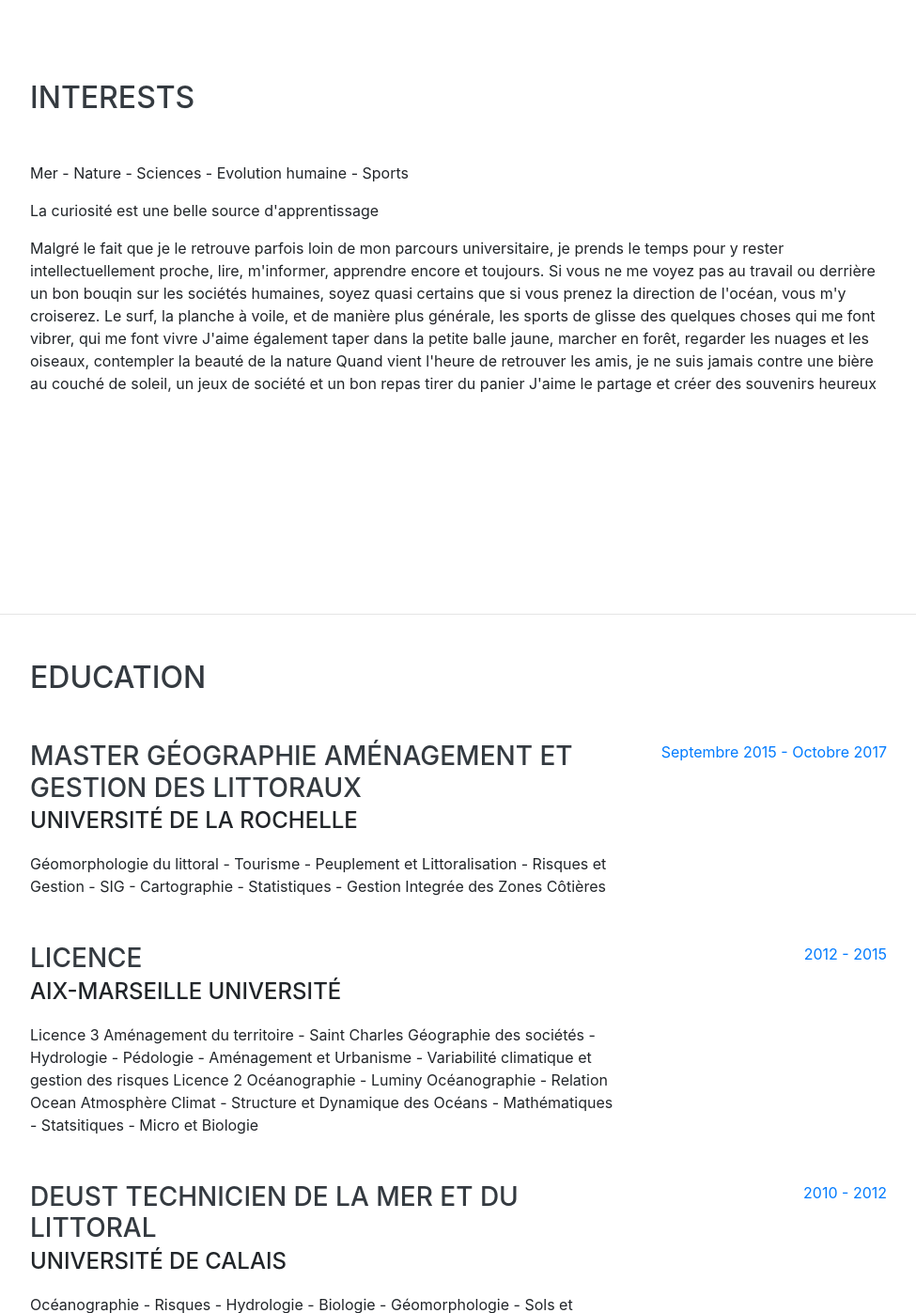
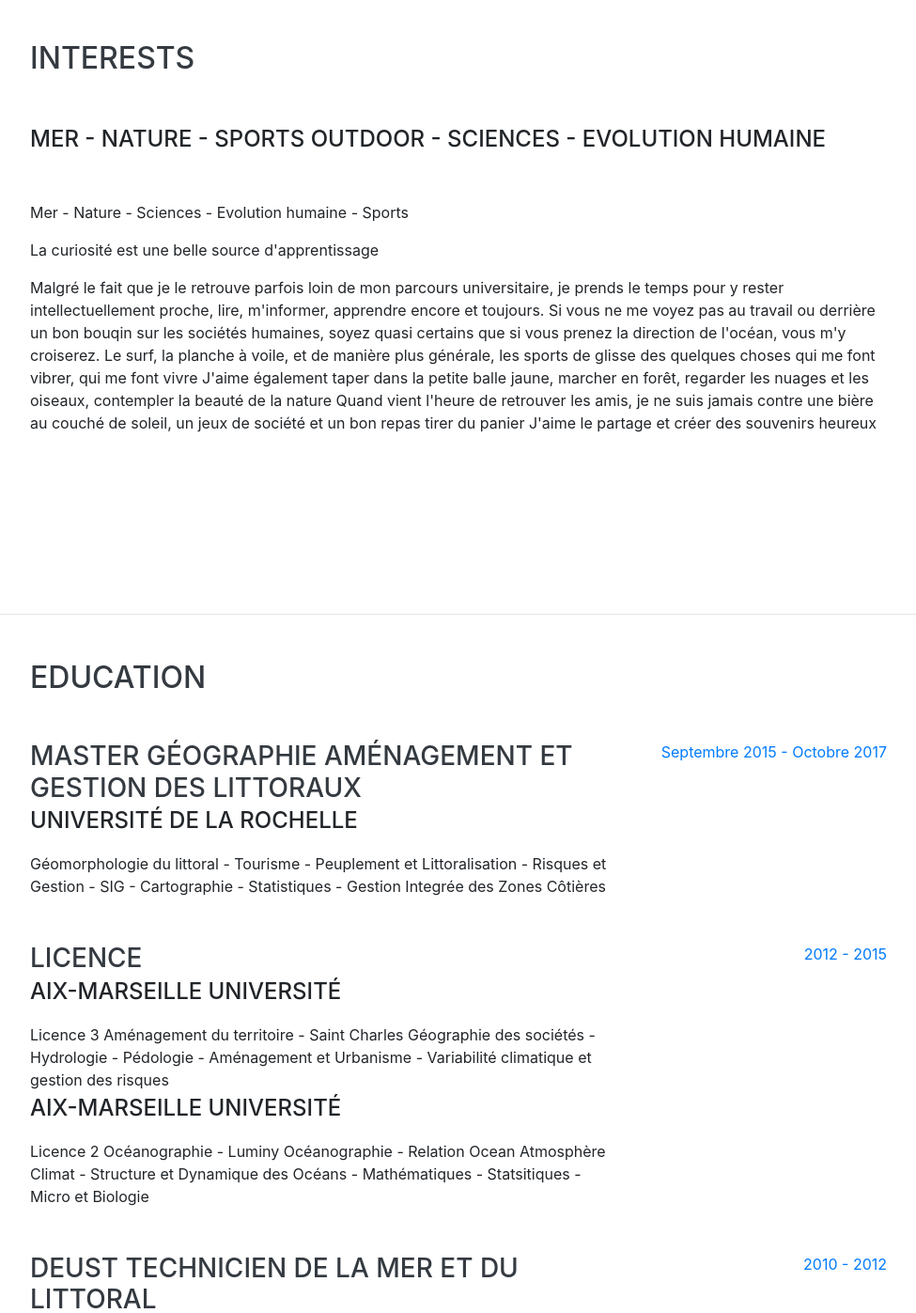
Before and after one commit to JeromePhamTan/JeromePhamTan.github.io, a website with bundled scripts: page index.html in a window 1280 px wide. Shown: the part 1200-2597 px from the top of the page at 94% size, without its empty margins (288-1263 px from the left). Built offline with nearby package versions, Linux system fonts and the light colour scheme; a web font is replaced by a local one.

Commit message:
Update index.html

```diff
--- a/index.html
+++ b/index.html
@@ -92,6 +92,8 @@
     <section class="resume-section p-3 p-lg-5 d-flex align-items-center" id="interests">
       <div class="w-100">
         <h2 class="mb-5">Interests</h2>
+        <div class="subheading mb-5"> Mer - Nature - Sports outdoor - Sciences - Evolution humaine
+        </div>
         <p> Mer - Nature - Sciences - Evolution humaine - Sports </p>
         <p> La curiosité est une belle source d'apprentissage</p>
         <p class="mb-0">Malgré le fait que je le retrouve parfois loin de mon parcours universitaire, je prends le temps pour y rester intellectuellement proche, lire, m'informer, apprendre encore et toujours. Si vous ne me voyez pas au travail ou derrière un bon bouqin sur les sociétés humaines, soyez quasi certains que si vous prenez la direction de l'océan, vous m'y croiserez. Le surf, la planche à voile, et de manière plus générale, les sports de glisse des quelques choses qui me font vibrer, qui me font vivre
@@ -121,10 +123,10 @@
         <div class="resume-item d-flex flex-column flex-md-row justify-content-between mb-5">
           <div class="resume-content">
             <h3 class="mb-0">Licence</h3>
-            <div class="subheading mb-3">Aix-Marseille Université</div>
-            <div> Licence 3 Aménagement du territoire - Saint Charles
+            <div class="subheading mb-3">Aix-Marseille Université</div>  <div> Licence 3 Aménagement du territoire - Saint Charles
+
               Géographie des sociétés - Hydrologie - Pédologie - Aménagement et Urbanisme - Variabilité climatique et gestion des risques
-              Licence 2 Océanographie - Luminy
+             <div class="subheading mb-3">Aix-Marseille Université</div> Licence 2 Océanographie - Luminy
             Océanographie - Relation Ocean Atmosphère Climat - Structure et Dynamique des Océans - Mathématiques - Statsitiques - Micro et Biologie</div>
           </div>
           <div class="resume-date text-md-right">
```
